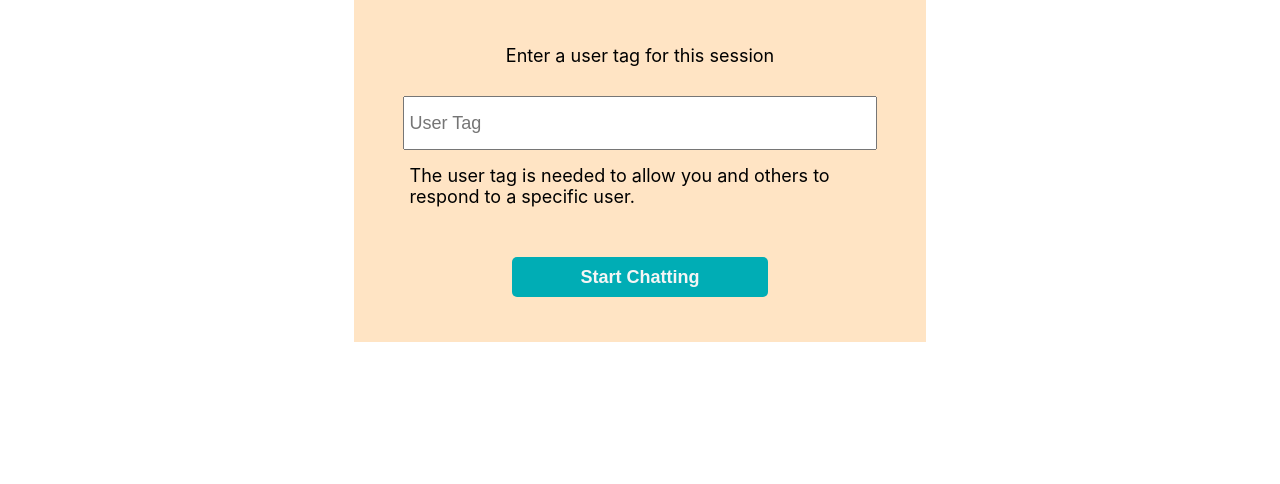
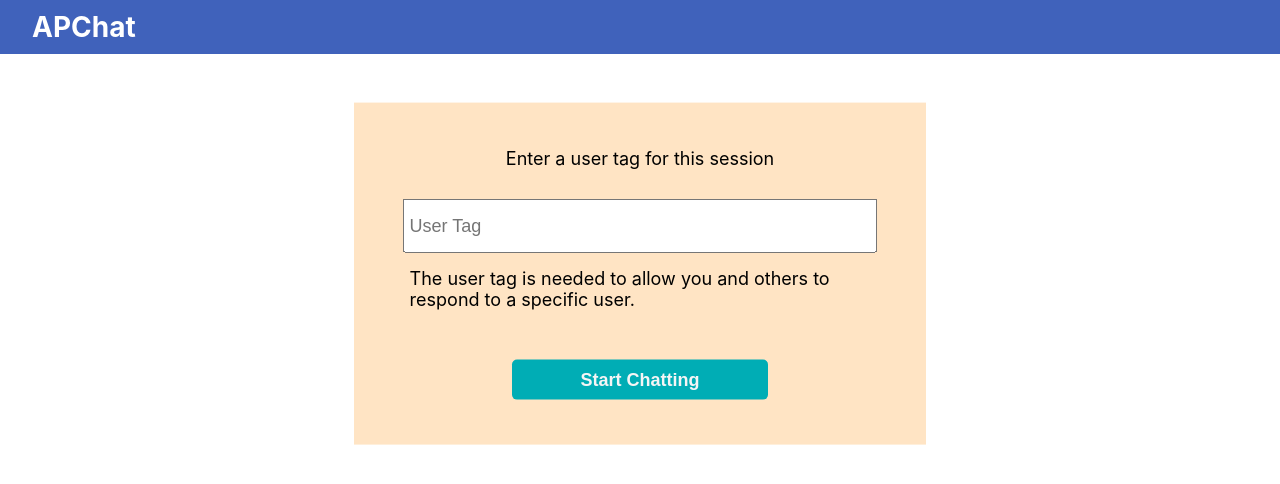
Before and after one commit to amyyyyphan/APChat, a React (Create React App) app in the folder frontend/: page /create-user-tag in a window 1280 px wide. Shown: the top 484 px of the page. Built offline with nearby package versions, Linux system fonts and the light colour scheme; no server answers.

Commit message:
add a top bar to create user tag page

```diff
--- a/frontend/src/pages/CreateUserTag/CreateUserTagPage.js
+++ b/frontend/src/pages/CreateUserTag/CreateUserTagPage.js
@@ -1,6 +1,6 @@
 import { useSelector, useDispatch } from "react-redux";
 import { useEffect, useState } from "react";
-import { useNavigate } from "react-router-dom";
+import { useNavigate, Link } from "react-router-dom";
 
 import styles from "./CreateUserTagPage.module.css";
 
@@ -32,6 +32,12 @@ const CreateUserTagPage = () => {
   };
 
   return (
+    <div>
+      <div className={styles.topBar}>
+        <div className={styles.topBarContent}>
+          <Link className={styles.title} to="/">APChat</Link>
+        </div>
+      </div>
       <div className={styles.userTagForm}>
         <form onSubmit={handleSubmit}>
           <div className={styles.enterUserTagPrompt}>
@@ -46,6 +52,7 @@ const CreateUserTagPage = () => {
           <button className={styles.startChattingButton}>Start Chatting</button>
         </form>
       </div>
+    </div>
   )
 }
 
--- a/frontend/src/pages/CreateUserTag/CreateUserTagPage.module.css
+++ b/frontend/src/pages/CreateUserTag/CreateUserTagPage.module.css
@@ -1,8 +1,31 @@
+.topBar {
+  background-color: #4062bb;
+  position: fixed;
+  top: 0;
+  width: 100%;
+}
+
+.topBarContent {
+  width: 95%;
+  padding: 10px;
+  margin: auto;
+  align-items: center;
+}
+
+.title {
+  color: white;
+  font-size: 28px;
+  font-weight: bold;
+  text-decoration: none;
+}
+
 .userTagForm {
   width: 40%;
   text-align: center;
   padding: 30px;
   margin: auto;
+  position: relative;
+  transform: translateY(30%);
   background-color: bisque;
 }
 
```
Lines whose indentation alone changed are shown as unchanged.
